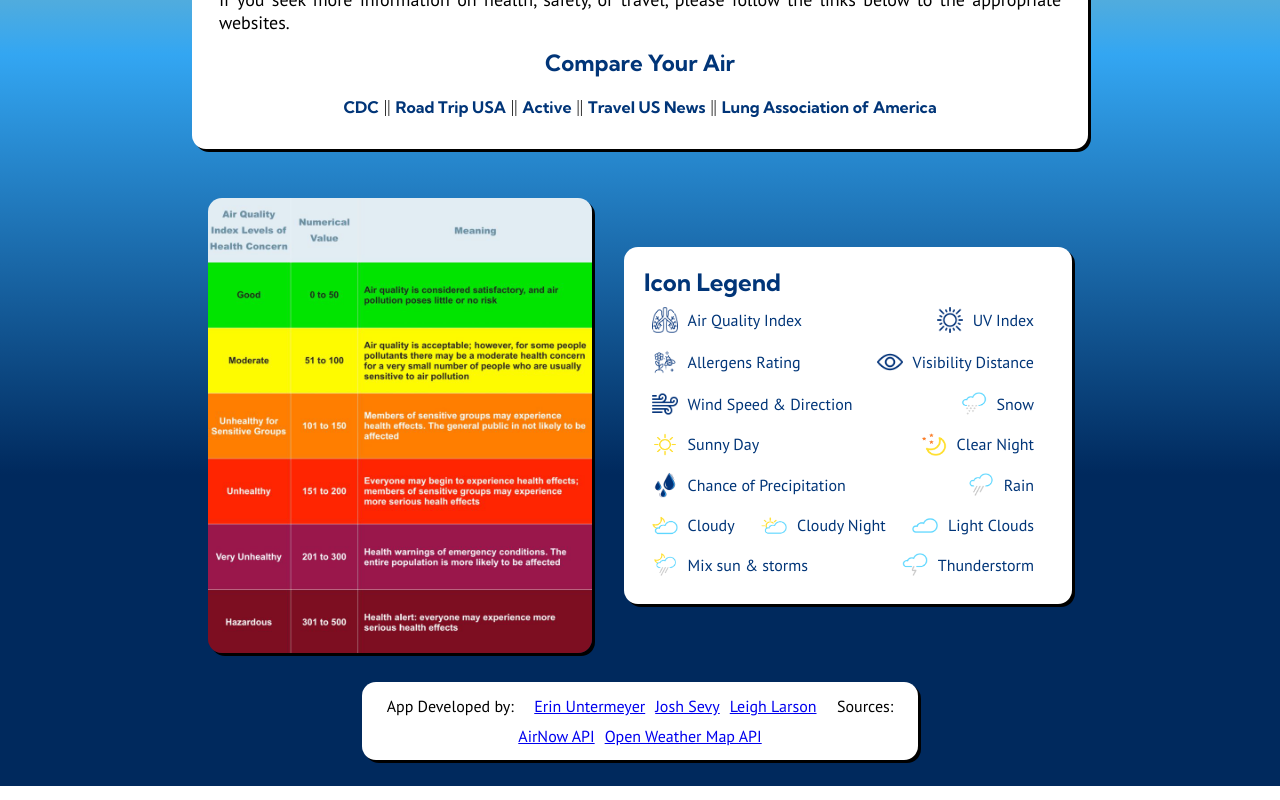
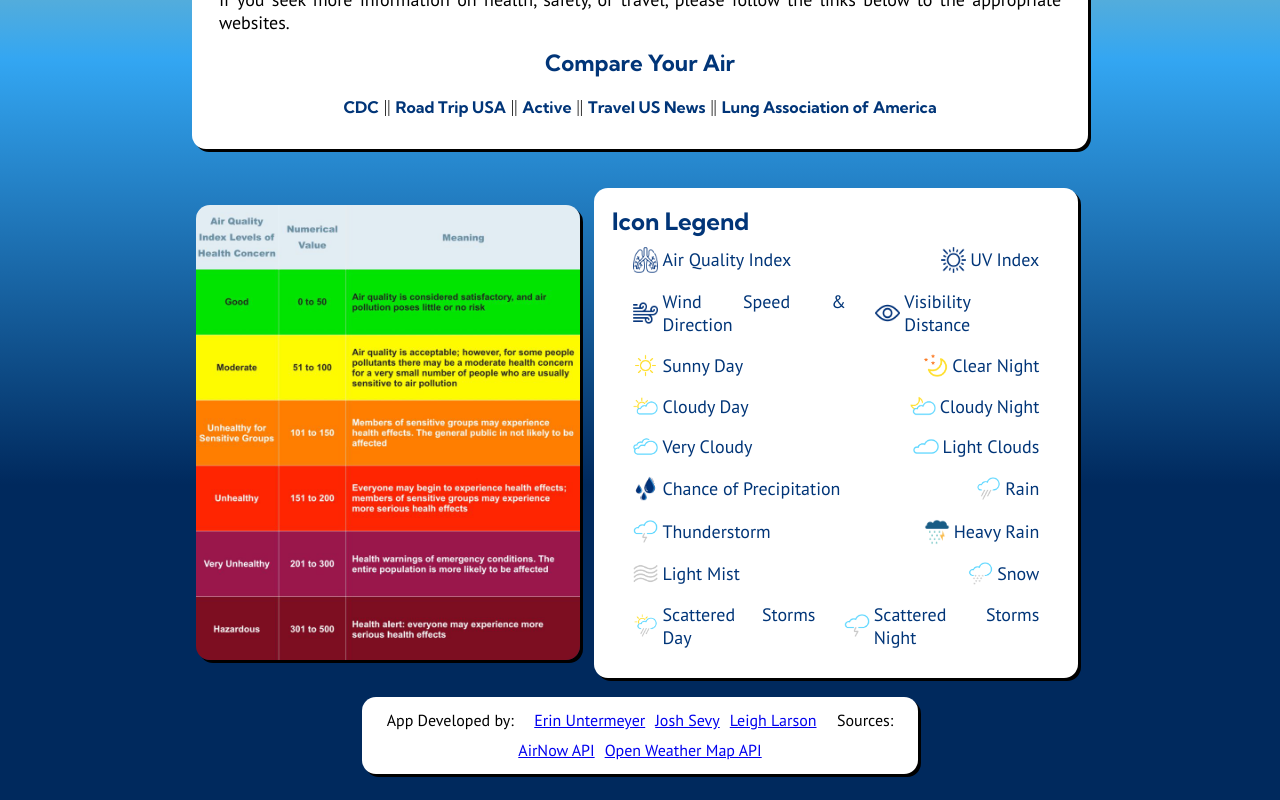
Before and after one commit to leighlars/BreatheAmAIRica, a React (Create React App) app: page /about in a window 1280 px wide. Shown: the part 413-1213 px from the top of the page. Built offline with nearby package versions, Linux system fonts and the light colour scheme; a web font is replaced by a local one.

Commit message:
Fix Legend in About Page

```diff
--- a/src/About/About.scss
+++ b/src/About/About.scss
@@ -57,7 +57,8 @@
     margin: 20px auto;
   }
 
-    table {
+  .legend-table {
+    @include headerFont(1.5em);
     background: white;
     border-radius: 14px;
     box-shadow: 3px 3px black;
@@ -65,22 +66,24 @@
     width: 35vw;
     padding: 2%;
     margin: 0 auto;
-    }
-    thead {
-      @include headerFont(1.5em);
     color: $darkBlue;
     margin: 10px;
+
   }
+    table {
+      width: 100%;
+    }
+    tbody {
     tr {
       @include rowDisplay();
       justify-content: space-between;
       td {
        @include rowDisplay();
-       p {
-         @include textFont(1em);
+       @include textFont(.75em);
+       justify-content: space-between;
        color: $darkBlue;
        margin: 0 10px;
-       }
+
        .unit {
          text-align: left;
          margin: 0;
@@ -91,6 +94,8 @@
     .small-weather-icon {
         width: 2vw;
         margin: 0;
+        margin-right: 4px;
+      }
     }
   }
 
--- a/src/About/About.tsx
+++ b/src/About/About.tsx
@@ -1,21 +1,25 @@
 import './About.scss'
 import React from "react";
 import aqtable from '../assets/ap3.jpg'
-import cloudyNight from "../assets/02n.png";
 import waterdrop from "../assets/water-drop.png";
 import eye from "../assets/eye.png";
 import sun from "../assets/sun.png";
-import bee from "../assets/bee.png";
+// import bee from "../assets/bee.png";
 import lungs from "../assets/lungs.png";
+import cloudyNight from "../assets/02n.png";
 import wind from "../assets/wind.png";
 import clearDay from "../assets/01d.png";
 import clearNight from "../assets/01n.png";
 import cloudyDay from "../assets/02d.png";
 import lightClouds from "../assets/03d.png";
+import doubleCloud from "../assets/04d.png";
 import rain from "../assets/09d.png";
+import daySunnyStorm from "../assets/10d.png";
 import sunnyStorms from "../assets/10n.png";
 import thunderstorm from "../assets/11d.png";
+import thunderRain from "../assets/11n.png";
 import snow from "../assets/13d.png";
+import mist from "../assets/50d.png";
 
 
 const About: React.FC = () => {
@@ -27,9 +31,9 @@ const About: React.FC = () => {
       At <b>Breathe AmAIRica</b>, we know how important it is for you and your
       loved ones to have accurate weather and air quality information.
       <br />
-      <br/>
-      Our data is updated every 10-60 minutes, giving you the most up-to-date conditions to plan your local or destination activity.
-
+      <br />
+      Our data is updated every 10-60 minutes, giving you the most up-to-date
+      conditions to plan your local or destination activity.
       <br />
       <br />
       Please review the listed charts for optimal site navigation. <br />
@@ -49,19 +53,35 @@ const About: React.FC = () => {
        CDC
       </a>
       ||
-      <a href="https://www.roadtripusa.com/" target="_blank" rel="noopener noreferrer">
+      <a
+       href="https://www.roadtripusa.com/"
+       target="_blank"
+       rel="noopener noreferrer"
+      >
        Road Trip USA
       </a>
       ||
-      <a href="https://www.active.com/outdoors/articles" target="_blank" rel="noopener noreferrer">
+      <a
+       href="https://www.active.com/outdoors/articles"
+       target="_blank"
+       rel="noopener noreferrer"
+      >
        Active
       </a>
       ||
-      <a href="https://travel.usnews.com/" target="_blank" rel="noopener noreferrer">
+      <a
+       href="https://travel.usnews.com/"
+       target="_blank"
+       rel="noopener noreferrer"
+      >
        Travel US News
       </a>
       ||
-      <a href="https://www.stateoftheair.org/" target="_blank" rel="noopener noreferrer">
+      <a
+       href="https://www.stateoftheair.org/"
+       target="_blank"
+       rel="noopener noreferrer"
+      >
        Lung Association of America
       </a>
      </span>
@@ -72,8 +92,9 @@ const About: React.FC = () => {
       className="aq-image"
       alt="table of Air Quality information from EPA.gov"
      />
+     <div className="legend-table">
+      Icon Legend
       <table>
-      <thead>Icon Legend</thead>
        <tbody>
         <tr>
          <td>
@@ -82,7 +103,7 @@ const About: React.FC = () => {
            alt="lungs icon for air quality"
            className="small-weather-icon"
           />
-         <p className="type">Air Quality Index</p>
+          Air Quality Index
          </td>
          <td>
           <img
@@ -90,25 +111,7 @@ const About: React.FC = () => {
            alt="sun icon for UV index"
            className="small-weather-icon"
           />
-         <p className="type">UV Index</p>
-        </td>
-       </tr>
-       <tr>
-        <td>
-         <img
-          src={bee}
-          alt="bee icon for allergies and pollen"
-          className="small-weather-icon"
-         />
-         <p className="type">Allergens Rating</p>
-        </td>
-        <td>
-         <img
-          src={eye}
-          alt="eye icon for visibility"
-          className="small-weather-icon"
-         />
-         <p className="type">Visibility Distance</p>
+          UV Index
          </td>
         </tr>
         <tr>
@@ -118,21 +121,61 @@ const About: React.FC = () => {
            alt="wind icon for wind speed direction"
            className="small-weather-icon"
           />
-         <p className="type">Wind Speed & Direction</p>
+          Wind Speed & Direction
          </td>
          <td>
-         <img src={snow} alt="snow icon" className="small-weather-icon" />
-         <p className="type">Snow</p>
+          <img
+           src={eye}
+           alt="eye icon for visibility"
+           className="small-weather-icon"
+          />
+          Visibility Distance
          </td>
         </tr>
         <tr>
          <td>
           <img src={clearDay} alt="sun icon" className="small-weather-icon" />
-         <p className="type">Sunny Day</p>
+          Sunny Day
          </td>
          <td>
-         <img src={clearNight} alt="moon icon" className="small-weather-icon" />
-         <p className="type">Clear Night</p>
+          <img
+           src={clearNight}
+           alt="moon icon"
+           className="small-weather-icon"
+          />
+          Clear Night
+         </td>
+        </tr>
+        <tr>
+         <td>
+          <img
+           src={cloudyDay}
+           alt="clouds in front of moon icon"
+           className="small-weather-icon"
+          />
+          Cloudy Day
+         </td>
+         <td>
+          <img
+           src={cloudyNight}
+           alt="single cloud icon"
+           className="small-weather-icon"
+          />
+          Cloudy Night
+         </td>
+        </tr>
+        <tr>
+         <td>
+          <img
+           src={doubleCloud}
+           alt="wind icon for wind speed direction"
+           className="small-weather-icon"
+          />
+          Very Cloudy
+         </td>
+         <td>
+          <img src={lightClouds} alt="snow icon" className="small-weather-icon" />
+          Light Clouds
          </td>
         </tr>
         <tr>
@@ -142,7 +185,7 @@ const About: React.FC = () => {
            alt="rain droplet icon for precipitation"
            className="small-weather-icon"
           />
-         <p className="type">Chance of Precipitation</p>
+          Chance of Precipitation
          </td>
          <td>
           <img
@@ -150,72 +193,99 @@ const About: React.FC = () => {
            alt="rain cloud icon for raining forecast"
            className="small-weather-icon"
           />
-         <p className="type">Rain</p>
+          Rain
          </td>
         </tr>
         <tr>
          <td>
           <img
-          src={cloudyNight}
-          alt="clouds covering moon for current sky"
+           src={thunderstorm}
+           alt="sun and stormy weather icon"
            className="small-weather-icon"
           />
-         <p className="type">Cloudy</p>
+          Thunderstorm
          </td>
          <td>
           <img
-          src={cloudyDay}
+           src={thunderRain}
+           alt="thunderstorm with rain icon"
+           className="small-weather-icon"
+          />
+          Heavy Rain
+         </td>
+        </tr>
+        <tr>
+         <td>
+          <img src={mist} alt="light rain" className="small-weather-icon" />
+          Light Mist
+         </td>
+         <td>
+          <img
+           src={snow}
            alt="clouds in front of moon icon"
            className="small-weather-icon"
           />
-         <p className="type">Cloudy Night</p>
-        </td>
-        <td>
-         <img
-          src={lightClouds}
-          alt="single cloud icon"
-          className="small-weather-icon"
-         />
-         <p className="type">Light Clouds</p>
+          Snow
          </td>
         </tr>
         <tr>
          <td>
           <img
-          src={sunnyStorms}
-          alt="sun and stormy weather icon"
+           src={daySunnyStorm}
+           alt="light rain"
            className="small-weather-icon"
           />
-         <p className="type">Mix sun & storms</p>
+          Scattered Storms Day
          </td>
          <td>
           <img
            src={thunderstorm}
-          alt="thunderstorm icon"
+           alt="clouds in front of moon icon"
            className="small-weather-icon"
           />
-         <p className="type">Thunderstorm</p>
+          Scattered Storms Night
          </td>
         </tr>
        </tbody>
       </table>
      </div>
+    </div>
     <span className="credits">
      <p>App Developed by:</p>
-	   <a href="https://github.com/ErinUntermeyer" target="_blank" rel="noopener noreferrer">
+     <a
+      href="https://github.com/ErinUntermeyer"
+      target="_blank"
+      rel="noopener noreferrer"
+     >
       Erin Untermeyer
      </a>
-		 <a href="https://github.com/JoshSevy" target="_blank" rel="noopener noreferrer">
+     <a
+      href="https://github.com/JoshSevy"
+      target="_blank"
+      rel="noopener noreferrer"
+     >
       Josh Sevy
      </a>
-		 <a href="https://github.com/leighlars" target="_blank" rel="noopener noreferrer">
+     <a
+      href="https://github.com/leighlars"
+      target="_blank"
+      rel="noopener noreferrer"
+     >
       Leigh Larson
      </a>
      <p>Sources:</p>
-		 <a href="https://www.airnow.gov/" target="_blank" rel="noopener noreferrer">
+     <a
+      href="https://www.airnow.gov/"
+      target="_blank"
+      rel="noopener noreferrer"
+     >
       AirNow API
      </a>{" "}
-		 <a href="https://openweathermap.org/" target="_blank" rel="noopener noreferrer">
+     <a
+      href="https://openweathermap.org/"
+      target="_blank"
+      rel="noopener noreferrer"
+     >
       Open Weather Map API
      </a>
     </span>
--- a/src/Card/Card.tsx
+++ b/src/Card/Card.tsx
@@ -12,7 +12,6 @@ import daySunnyStorm from '../assets/10d.png'
 import sunnyStorms from '../assets/10n.png'
 import thunderstorm from '../assets/11d.png'
 import thunderRain from '../assets/11n.png'
-
 import snow from '../assets/13d.png'
 import mist from '../assets/50d.png'
 
```
Lines whose indentation alone changed are shown as unchanged.
